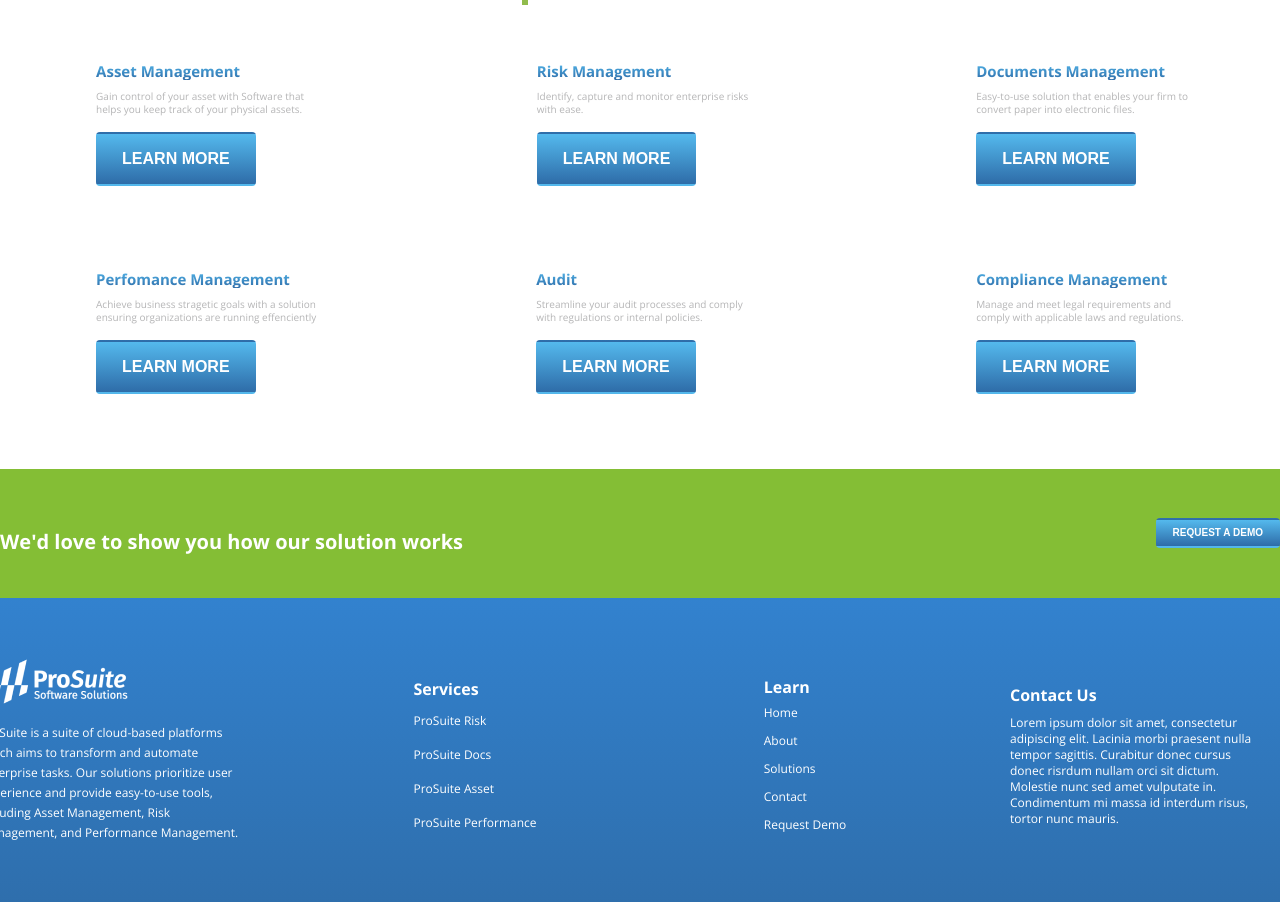
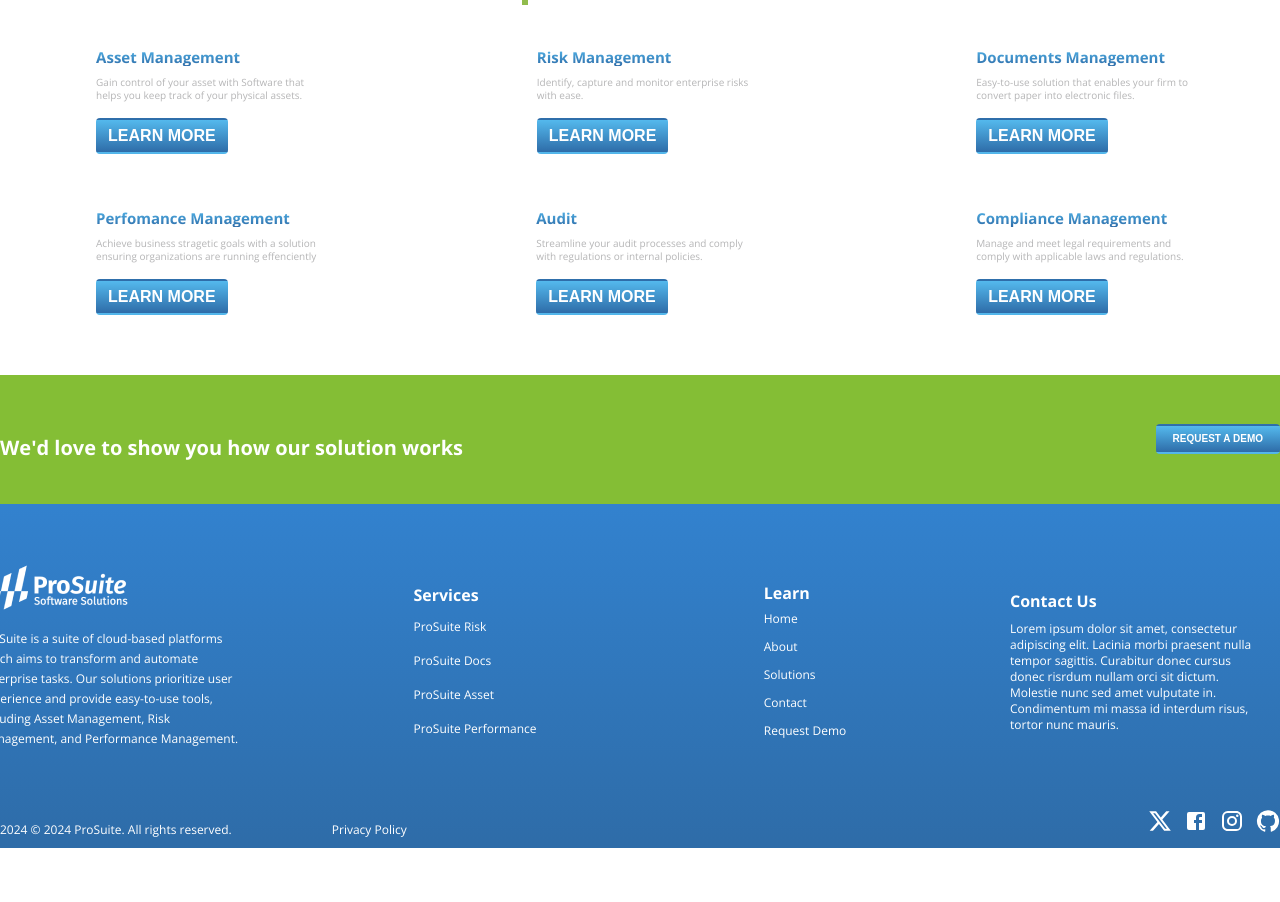
Before and after one commit to moraswi/pro-suite, a React (Create React App) app: page / in a window 1280 px wide. Shown: the part 1189-2091 px from the top of the page. After the commit the page ends 2037 px from the top, so only its background shows below. Built offline with nearby package versions, Linux system fonts and the light colour scheme.

Commit message:
format code

```diff
--- a/src/styles/NavBar.css
+++ b/src/styles/NavBar.css
@@ -10,25 +10,18 @@
 header {
 
 	display: flex;
-	/* align-items: center; */
 	justify-content: center;
     align-content: center;
 	height: 80px;
-	/* padding: 0 2rem; */
-	/* background-color: var(--mainColor); */
-	/* color: black; */
-    /* margin: 0px ; */
 
 }
 
 .mainNavBarContainer{
     width: 70%;
-    /* background-color: red; */
     justify-content: space-between;
 
 }
 .requestDemoNav {
-    /* width: 163px; */
     height: 48px;
     color: white;
     border-color: transparent;
@@ -48,62 +41,15 @@ nav a {
     font-weight: 700;
 }
 
-/* nav a:hover {
-	color: var(--secondaryColor);
-} */
-
-/* header .nav-btn {
-	padding: 5px;
-	cursor: pointer;
-	background: transparent;
-	border: none;
-	outline: none;
-	color: var(--textColor);
-	visibility: hidden;
-	opacity: 0;
-
-} */
-
 header div {
 	display: flex;
 	align-items: center;
-    /* justify-self: start; */
 }
 
 @media only screen and (max-width: 1024px) {
-	/* header .nav-btn {
-		visibility: visible;
-		opacity: 1;
-	} */
 
 	header nav {
         display: none;
-        background-color: red;
-		/* position: fixed; */
-		/* top: -100vh;
-		left: 0;
-		height: 100%;
-		width: 100%;
-		display: flex;
-		flex-direction: column;
-		align-items: center;
-		justify-content: center;
-		gap: 1.5rem;
-		background-color: var(--mainColor);
-		transition: 1s; */
 	}
 
-	/* header .responsive_nav {
-		transform: translateY(100vh);
-	} */
-
-	/* nav .nav-close-btn {
-		position: absolute;
-		top: 2rem;
-		right: 2rem;
-	}
-
-	nav a {
-		font-size: 1.5rem;
-	} */
 }
--- a/src/styles/Solution.css
+++ b/src/styles/Solution.css
@@ -88,16 +88,24 @@
   }
 
   .solutionItemContainer {
+    /* background-color: red; */
     width: 250px;
-    height: 168px;
+    /* height: 168px; */
   }
 
   .solutionVerticalGreyLine{
     background-color: transparent;
   }
 
-  button{
+  .button{
     padding: 7px 10px 7px 10px;
+    border-radius: 4px;
+    font-weight: 700;
+    font-size: 16px;
+    margin-top: 16px;
+    border-color: transparent;
+    background: linear-gradient( #54B9ED, #2E6CA8);
+    color: white;
   }
 }
 
```
Also changed, not shown: src/components/NavBar.js (+4 -9 lines).
